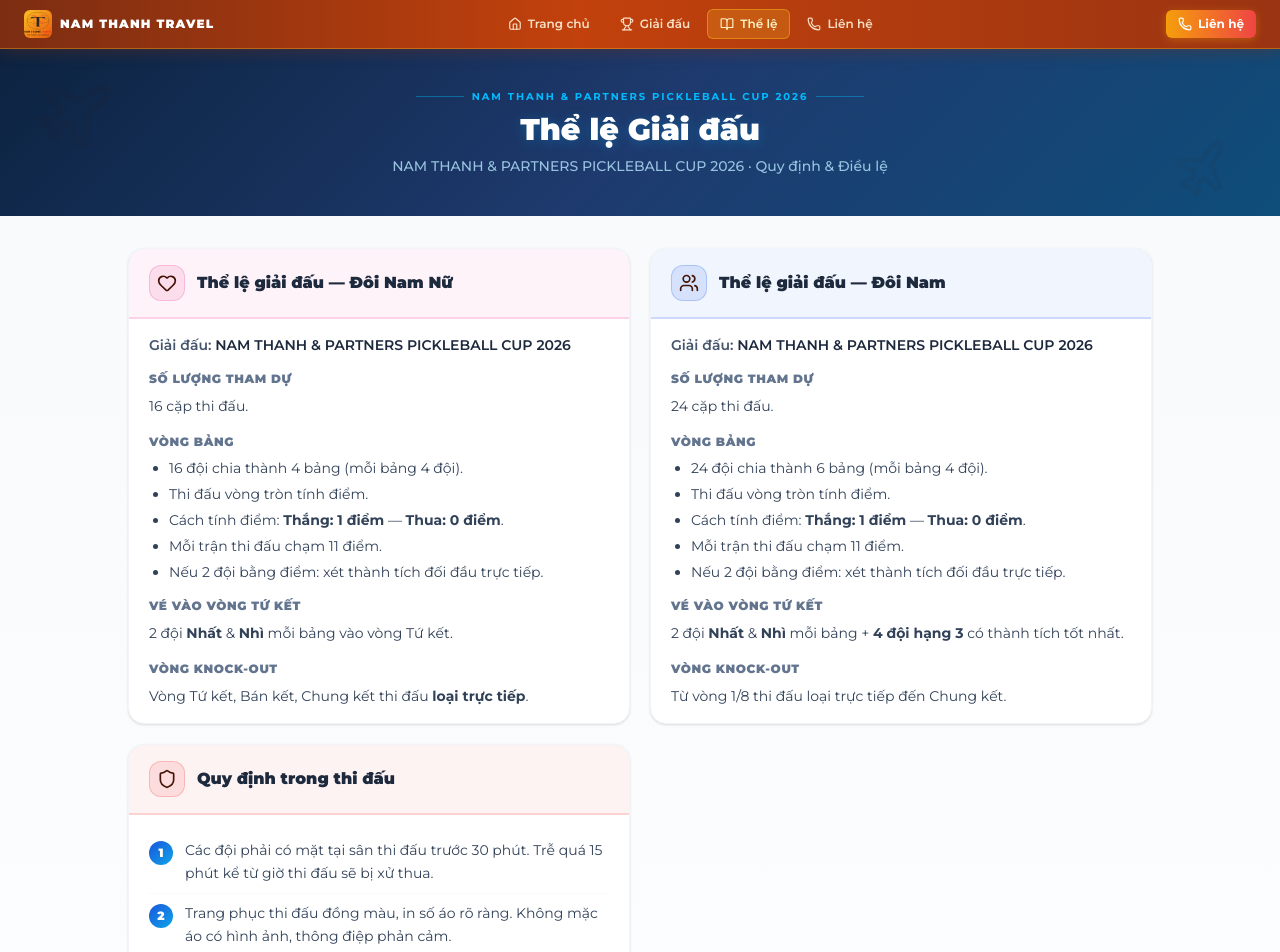
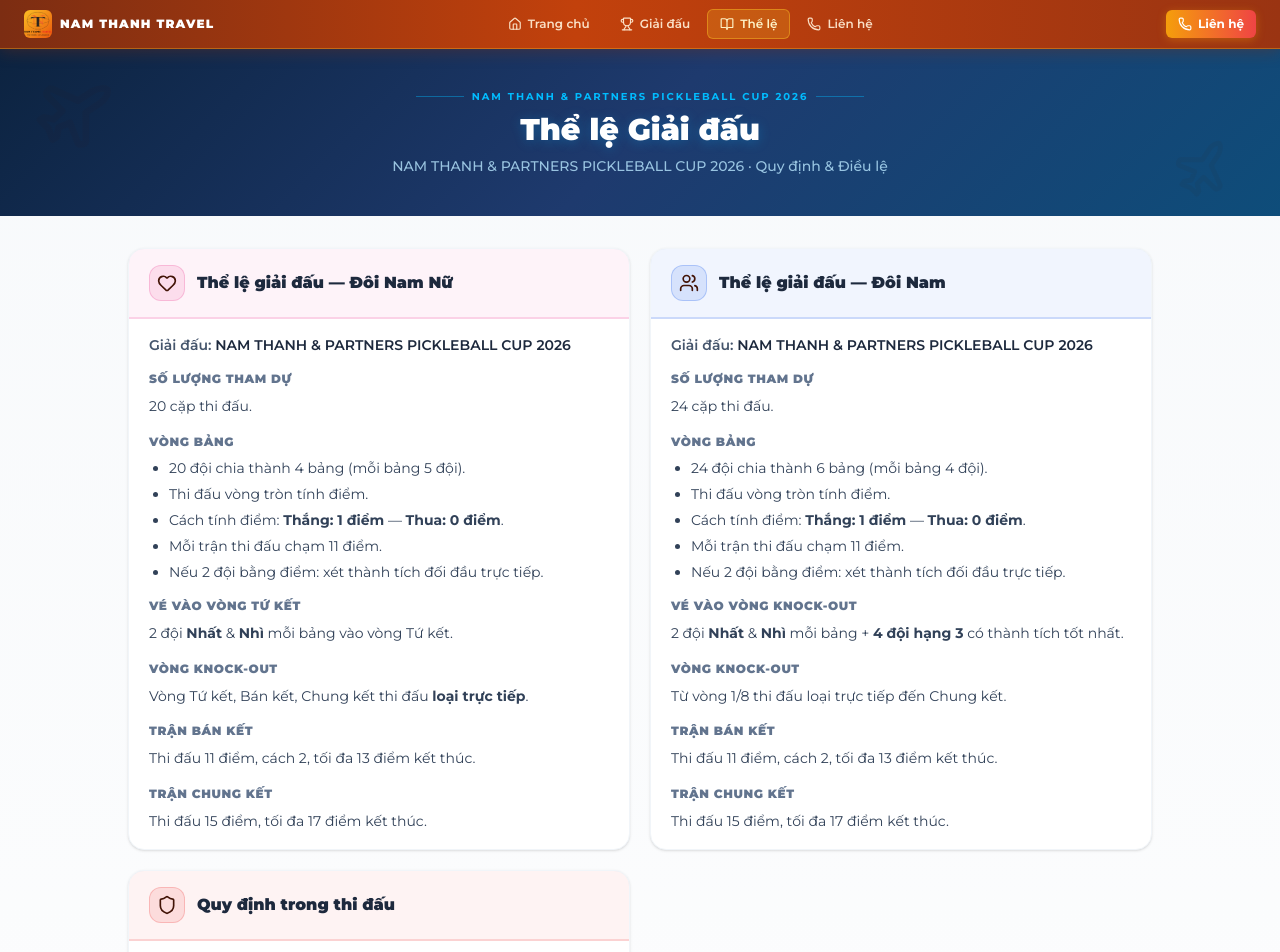
Before and after one commit to thanhtrankma/namthanhpickleballopen, a Next.js app: page /the-le in a window 1280 px wide. Shown: the top 952 px of the page. Built offline with nearby package versions, Linux system fonts and the light colour scheme.

Commit message:
Update TheLePage component: Adjusted tournament details to reflect 20 participating teams, modified group structure, and clarified knockout round rules with specific scoring information for semi-finals and finals.

```diff
--- a/src/app/the-le/page.tsx
+++ b/src/app/the-le/page.tsx
@@ -96,10 +96,10 @@
             Giải đấu: <span className="text-slate-800">NAM THANH & PARTNERS PICKLEBALL CUP 2026</span>
           </p>
           <SubHeading>Số lượng tham dự</SubHeading>
-          <RuleLine>16 cặp thi đấu.</RuleLine>
+          <RuleLine>20 cặp thi đấu.</RuleLine>
           <SubHeading>Vòng bảng</SubHeading>
           <ul className="list-disc pl-5 space-y-1.5 text-slate-700 text-sm">
-            <li>16 đội chia thành 4 bảng (mỗi bảng 4 đội).</li>
+            <li>20 đội chia thành 4 bảng (mỗi bảng 5 đội).</li>
             <li>Thi đấu vòng tròn tính điểm.</li>
             <li>
               Cách tính điểm: <strong>Thắng: 1 điểm</strong> — <strong>Thua: 0 điểm</strong>.
@@ -115,6 +115,10 @@
           <RuleLine>
             Vòng Tứ kết, Bán kết, Chung kết thi đấu <strong>loại trực tiếp</strong>.
           </RuleLine>
+          <SubHeading>Trận Bán kết</SubHeading>
+          <RuleLine>Thi đấu 11 điểm, cách 2, tối đa 13 điểm kết thúc.</RuleLine>
+          <SubHeading>Trận Chung kết</SubHeading>
+          <RuleLine>Thi đấu 15 điểm, tối đa 17 điểm kết thúc.</RuleLine>
         </SectionCard>
 
         {/* Đôi Nam */}
@@ -134,7 +138,7 @@
             <li>Mỗi trận thi đấu chạm 11 điểm.</li>
             <li>Nếu 2 đội bằng điểm: xét thành tích đối đầu trực tiếp.</li>
           </ul>
-          <SubHeading>Vé vào vòng Tứ kết</SubHeading>
+          <SubHeading>Vé vào vòng knock-out</SubHeading>
           <RuleLine>
             2 đội <strong>Nhất</strong> &amp; <strong>Nhì</strong> mỗi bảng +{" "}
             <strong>4 đội hạng 3</strong> có thành tích tốt nhất.
@@ -143,6 +147,10 @@
           <RuleLine>
             Từ vòng 1/8 thi đấu loại trực tiếp đến Chung kết.
           </RuleLine>
+          <SubHeading>Trận Bán kết</SubHeading>
+          <RuleLine>Thi đấu 11 điểm, cách 2, tối đa 13 điểm kết thúc.</RuleLine>
+          <SubHeading>Trận Chung kết</SubHeading>
+          <RuleLine>Thi đấu 15 điểm, tối đa 17 điểm kết thúc.</RuleLine>
         </SectionCard>
 
         {/* Eligibility */}
```
